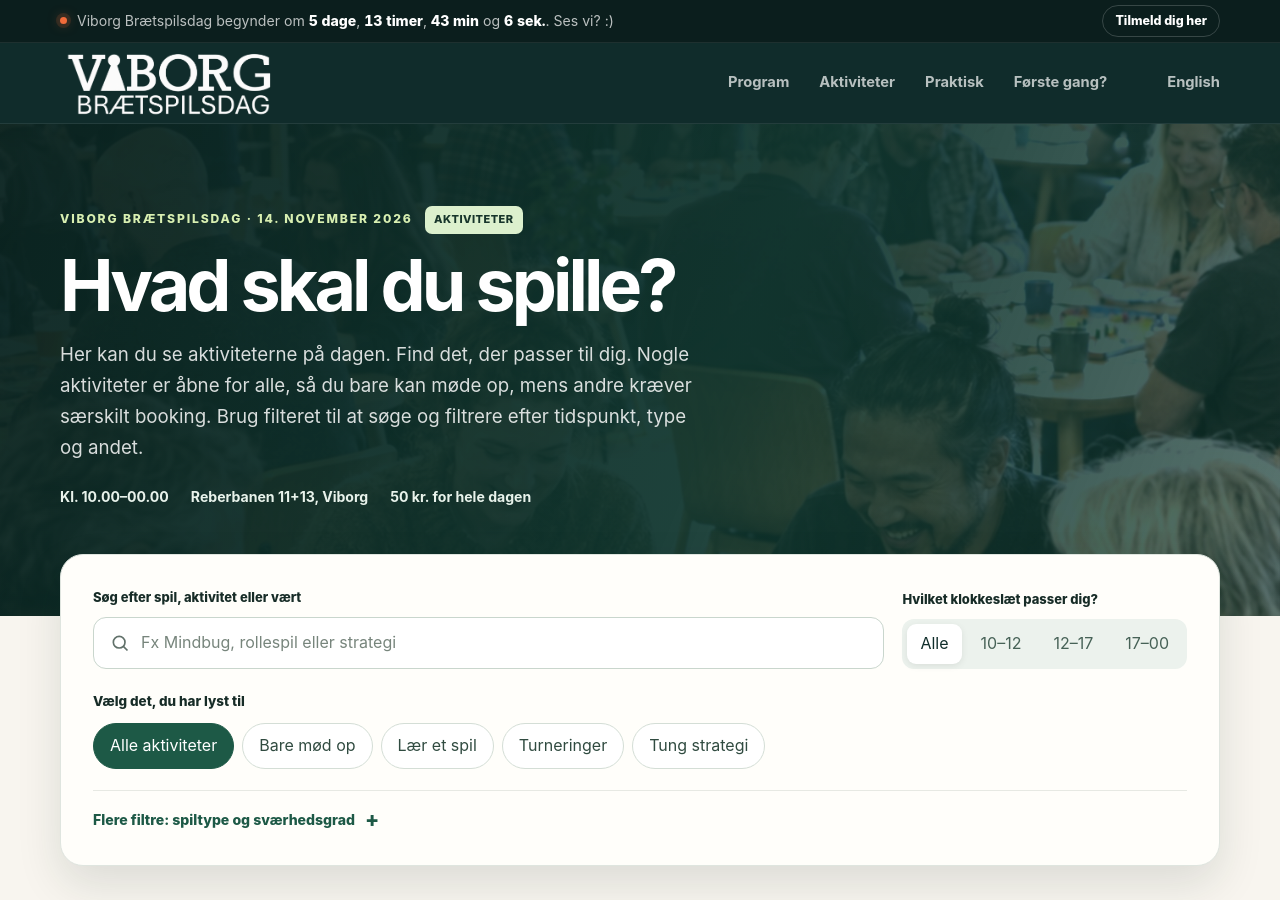
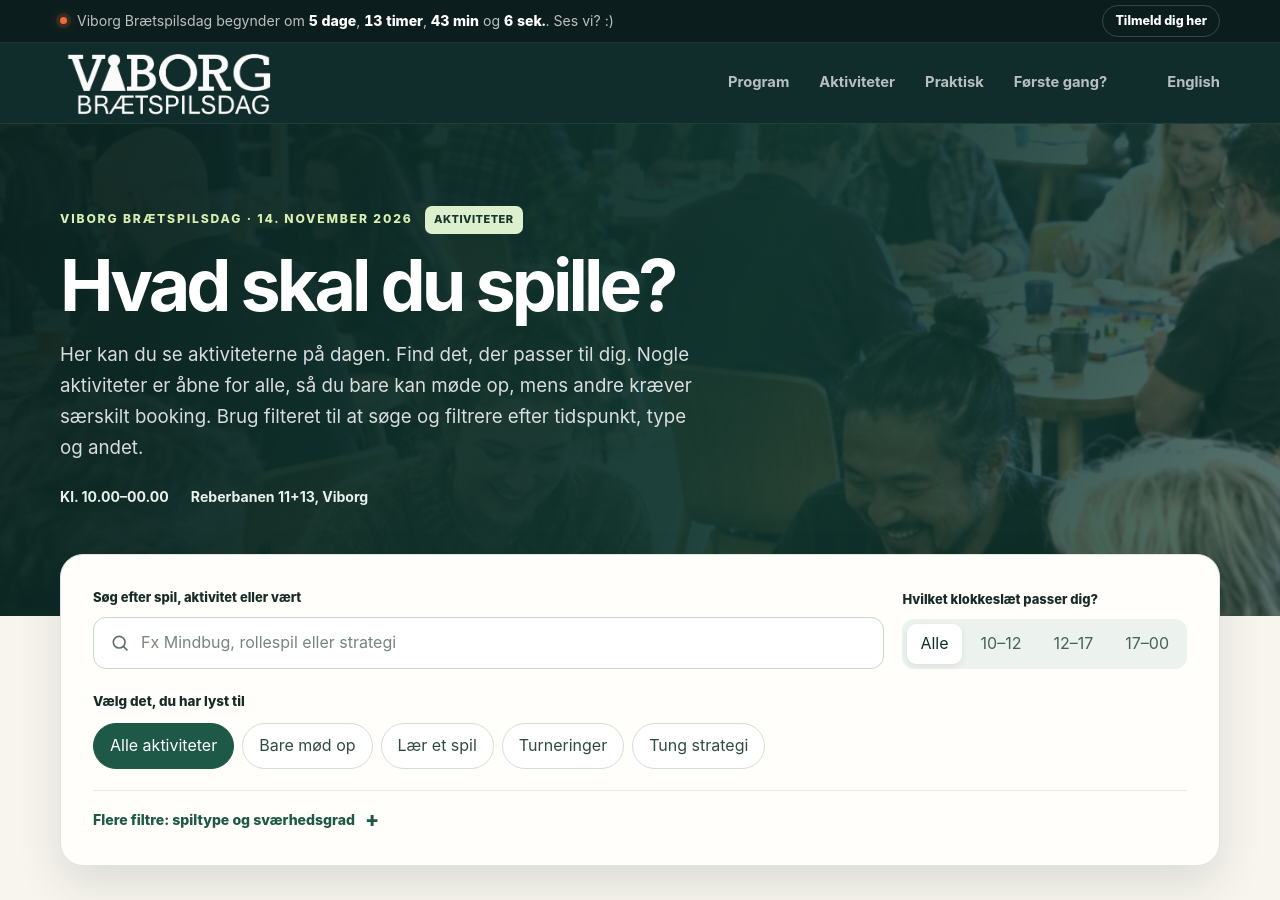
Before and after one commit to Andrejao/spilex, a Jekyll site: the page built from aktiviteter.html, in a window 1280 px wide and 900 px high. Built offline with Jekyll 4.4.1, drawn with Linux system fonts in a browser that asks for light colours; some of the changed text lies outside the part shown.

Commit message:
Update aktiviteter.html

```diff
--- a/aktiviteter.html
+++ b/aktiviteter.html
@@ -184,7 +184,6 @@
       <div class="af3-hero-meta">
         <span>Kl. 10.00–00.00</span>
         <span>Reberbanen 11+13, Viborg</span>
-        <span>50 kr. for hele dagen</span>
       </div>
     </div>
   </section>
@@ -343,7 +342,7 @@
           <strong>Husk tilmelding til selve dagen</strong>
           <p>Du skal tilmeldes Viborg Brætspilsdag, også hvis aktiviteten ikke kræver særskilt booking.</p>
         </div>
-        <a href="/tilmelding/">Tilmeld dig · 50 kr. →</a>
+        <a href="/tilmelding/">Tilmeld dig →</a>
       </div>
     </div>
   </section>
```
